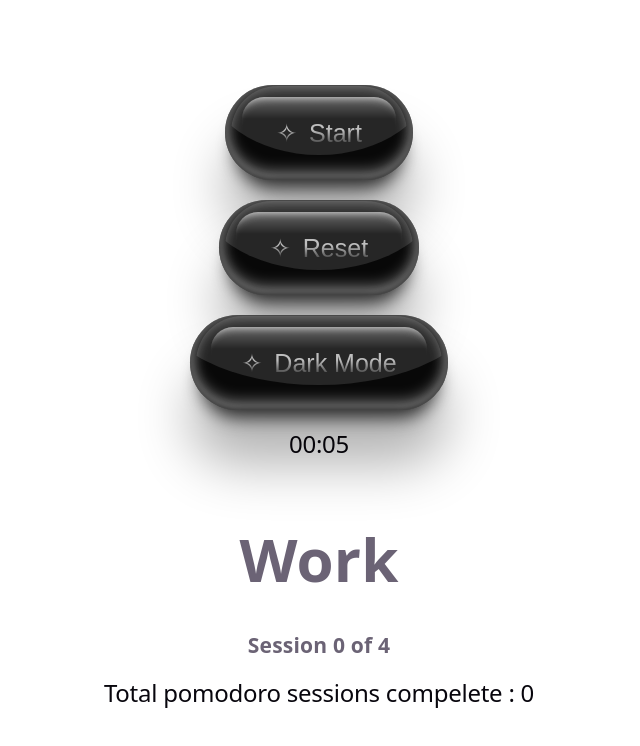
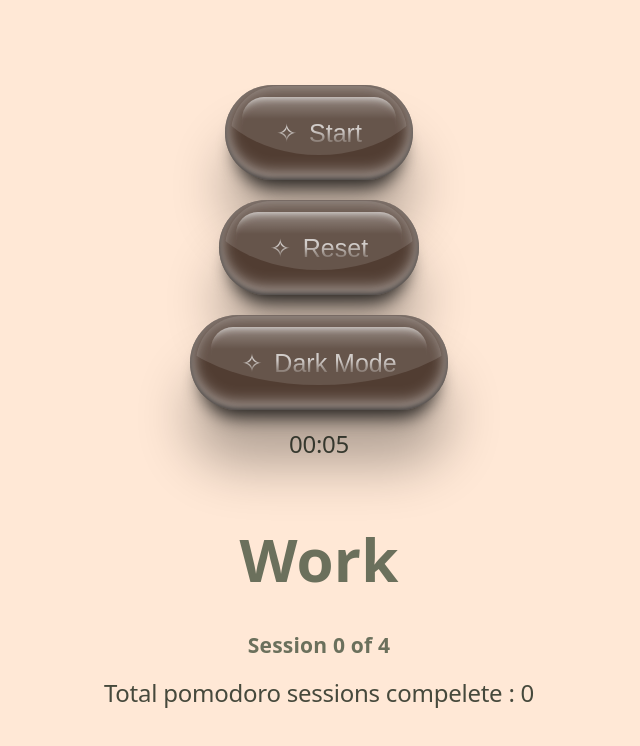
Before and after one commit to Khan1021/pomodoro-timer, a React (Vite) app: page / in a window 1280 px wide. Shown: the top 746 px of the page, without its empty margins (321-961 px from the left). Built offline with nearby package versions, Linux system fonts and the light colour scheme.

Commit message:
creating lightmode with brown hue

```diff
--- a/src/components/PearlButton.jsx
+++ b/src/components/PearlButton.jsx
@@ -3,8 +3,8 @@ function PearlButton({ label = "Pearl Button", className = "", ...props }) {
     <>
       <style>{`
         .pearl-button {
-          --white: #ffe7ff;
-          --bg: #080808;
+          --white: #fff3e6;   /*light mode highlight*/
+          --bg: #513d32;  /*dark bronze base*/
           --radius: 100px;
           outline: none;
           cursor: pointer;
--- a/src/index.css
+++ b/src/index.css
@@ -1,13 +1,33 @@
 :root {
-  --text: #6b6375;
-  --text-h: #08060d;
-  --bg: #fff;
-  --border: #e5e4e7;
-  --code-bg: #f4f3ec;
-  --accent: #aa3bff;
-  --accent-bg: rgba(170, 59, 255, 0.1);
-  --accent-border: rgba(170, 59, 255, 0.5);
-  --social-bg: rgba(244, 243, 236, 0.5);
+  --text: #6b705c;
+  /*dusty olive colour*/
+
+  --text-h: #46493c;
+  /*darkened olive*/
+
+  --bg: #ffe8d6;
+  /*powder-petal*/
+
+  --border: #ddbea9;
+  /*desert sand*/
+
+  --code-bg: rgba(221, 190, 169, 0.35);
+  /*desert sand transparent*/
+
+  --accent: #cb997e;
+  /*light bronze*/
+
+  --accent-bg: rgba(203, 153, 126, 0.1);
+  /*light bronze transparent*/
+
+  --accent-border: rgba(203, 153, 126, 0.5);
+  /*light bronze transparent*/
+
+
+  --social-bg: rgba(183, 183, 164, 0.5);
+  /*ash grey transparent*/
+
+
   --shadow:
     rgba(0, 0, 0, 0.1) 0 10px 15px -3px, rgba(0, 0, 0, 0.05) 0 4px 6px -2px;
 
```
